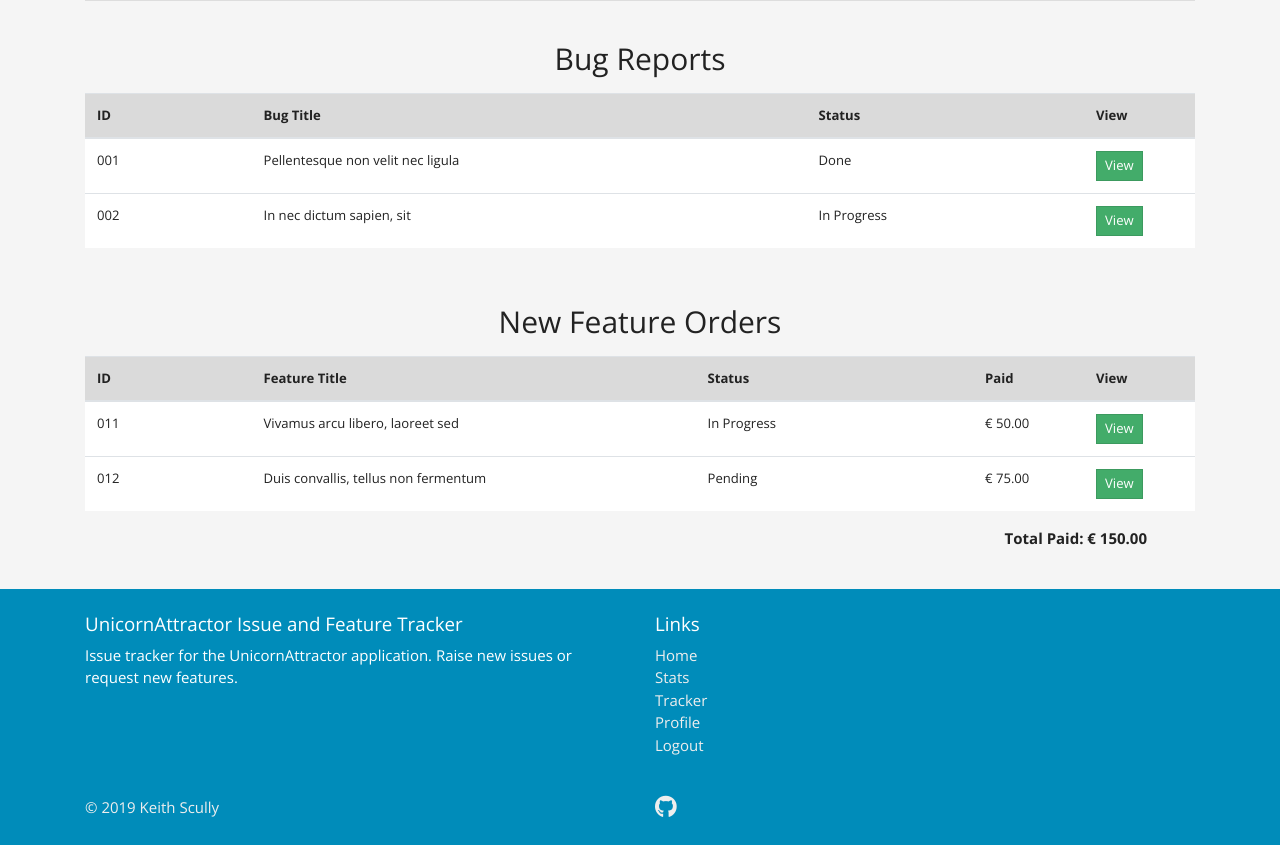
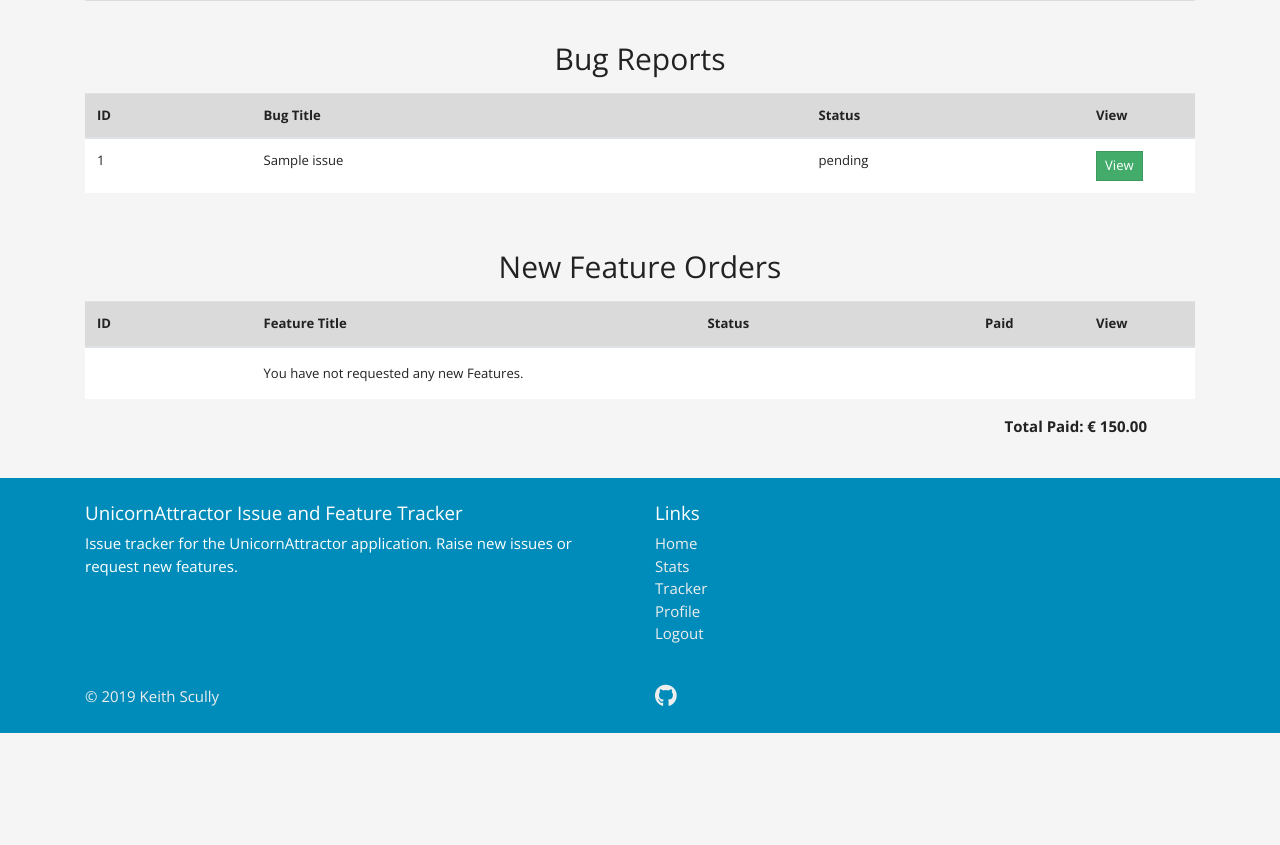
Before and after one commit to kes2401/issue-tracker, a Django app: page /accounts/profile/ in a window 1280 px wide. Shown: the part 522-1367 px from the top of the page. After the commit the page ends 1255 px from the top, so only its background shows below. Run offline with Django 3.2, Linux system fonts and the light colour scheme; a user stored in the database is signed in; tables that the repository leaves empty hold one stand-in row (values such as "Sample post"); some libraries are stand-ins or nearby versions.

Commit message:
add user's issues dynamically to profile page

```diff
--- a/accounts/templates/profile.html
+++ b/accounts/templates/profile.html
@@ -49,18 +49,22 @@
                     </tr>
                 </thead>
                 <tbody>
+                    {% for bug in user_bugs %}
                     <tr>
-                        <td>001</td>
-                        <td>Pellentesque non velit nec ligula</td>
-                        <td>Done</td>
-                        <td><a href="#" class="btn btn-sm btn-success mx-auto">View</a></td>
+                        <td>{{ bug.pk }}</td>
+                        <td>{{ bug.title }}</td>
+                        <td>{{ bug.status}}</td>
+                        <td><a href="/issues/tracker/feature_detail/{{ bug.pk }}/"
+                                class="btn btn-sm btn-success mx-auto">View</a></td>
                     </tr>
+                    {% empty %}
                     <tr>
-                        <td>002</td>
-                        <td>In nec dictum sapien, sit</td>
-                        <td>In Progress</td>
-                        <td><a href="#" class="btn btn-sm btn-success mx-auto">View</a></td>
+                        <td></td>
+                        <td class="py-3">You have not reported any Bugs.</td>
+                        <td></td>
+                        <td></td>
                     </tr>
+                    {% endfor %}
                 </tbody>
             </table>
         </div>
@@ -79,20 +83,24 @@
                     </tr>
                 </thead>
                 <tbody>
+                    {% for feature in user_features %}
                     <tr>
-                        <td>011</td>
-                        <td>Vivamus arcu libero, laoreet sed</td>
-                        <td>In Progress</td>
+                        <td>{{ feature.pk }}</td>
+                        <td>{{ feature.title }}</td>
+                        <td>{{ feature.status }}</td>
                         <td>€ 50.00</td>
-                        <td><a href="#" class="btn btn-sm btn-success mx-auto">View</a></td>
+                        <td><a href="/issues/tracker/feature_detail/{{ feature.pk }}/"
+                                class="btn btn-sm btn-success mx-auto">View</a></td>
                     </tr>
+                    {% empty %}
                     <tr>
-                        <td>012</td>
-                        <td>Duis convallis, tellus non fermentum</td>
-                        <td>Pending</td>
-                        <td>€ 75.00</td>
-                        <td><a href="#" class="btn btn-sm btn-success mx-auto">View</a></td>
+                        <td></td>
+                        <td class="py-3">You have not requested any new Features.</td>
+                        <td></td>
+                        <td></td>
+                        <td></td>
                     </tr>
+                    {% endfor %}
                 </tbody>
             </table>
             <p class="text-right mr-5"><strong>Total Paid: € 150.00</strong></p>
--- a/accounts/views.py
+++ b/accounts/views.py
@@ -2,6 +2,8 @@ from django.shortcuts import render, redirect, reverse
 from django.contrib import auth, messages
 from django.contrib.auth.decorators import login_required
 from accounts.forms import UserLoginForm, UserRegistrationForm
+from django.contrib.auth.models import User
+from issues.models import Issue, IssueComment, IssueVote
 
 
 def login(request):
@@ -61,4 +63,11 @@ def register(request):
 @login_required
 def profile(request):
     """ Renders profile dashboard for logged in user """
-    return render(request, 'profile.html')
+
+    current_user = User.objects.get(username=request.user)
+    user_bugs = Issue.objects.all().filter(
+        issue_type='bug').filter(author=current_user)
+    user_features = Issue.objects.all().filter(
+        issue_type='feature').filter(author=current_user)
+
+    return render(request, 'profile.html', {'user_bugs': user_bugs, 'user_features': user_features})
```
